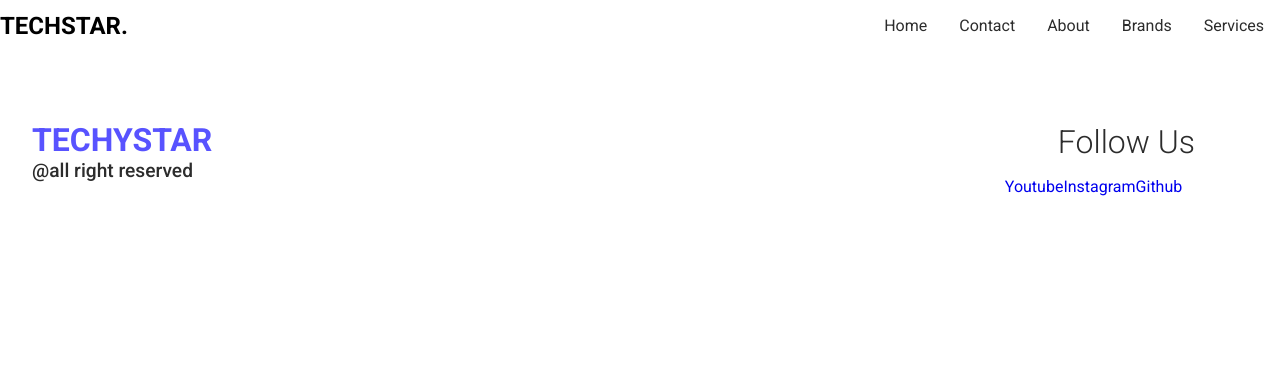
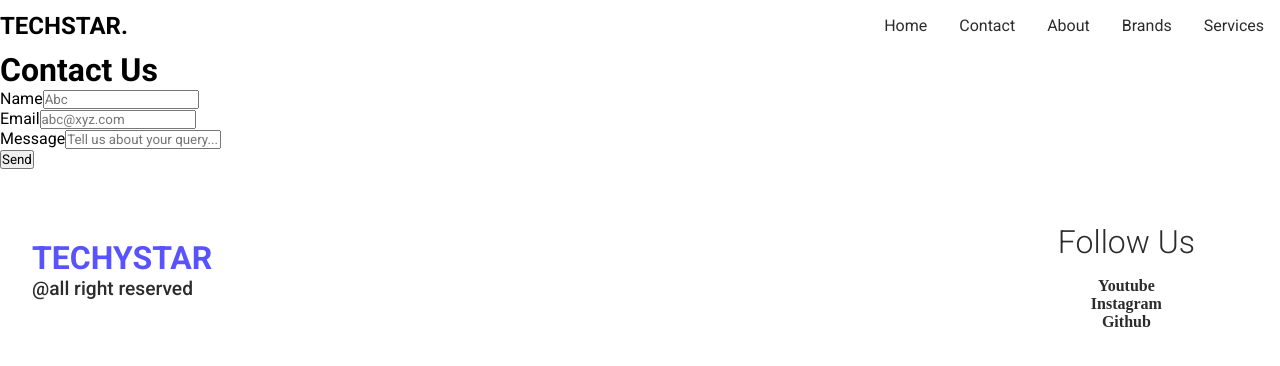
Before and after one commit to deep-coder1/react-techystar_1, a React (Create React App) app: page /contact in a window 1280 px wide. Shown: the top 366 px of the page. Built offline with nearby package versions, Linux system fonts and the light colour scheme.

Commit message:
React TechyStar Project Work contact section 1.0

```diff
--- a/src/App.js
+++ b/src/App.js
@@ -6,14 +6,17 @@ import "./styles/App.scss";
 import "./styles/header.scss";
 import "./styles/home.scss";
 import "./styles/footer.scss";
+import "./styles/contact.scss";
 import Footer from "./components/Footer";
+import Contact from "./components/Contact";
 
 function App() {
   return (
     <Router>
       <Header />
       <Routes>
-        <Route path="/" element={<Home />} />
+        {/* <Route path="/" element={<Home />} /> */}
+        <Route path="/contact" element={<Contact />} />
       </Routes>
       <Footer />
     </Router>
--- a/src/components/Contact.jsx
+++ b/src/components/Contact.jsx
@@ -2,7 +2,29 @@ import React from 'react'
 
 function Contact() {
   return (
-    <div>Contact</div>
+    <div className='contact'>
+      <main>
+        <h1>Contact Us</h1>
+        <form>
+          <div>
+            <label>Name</label>
+            <input type="text" placeholder='Abc' required />
+          </div>
+
+          <div>
+            <label>Email</label>
+            <input type="email" placeholder='abc@xyz.com' required />
+          </div>
+
+          <div>
+            <label>Message</label>
+            <input type="text" placeholder='Tell us about your query...' required />
+          </div>
+
+          <button type='submit'>Send</button>
+        </form>
+      </main>
+    </div>
   )
 }
 
--- a/src/styles/footer.scss
+++ b/src/styles/footer.scss
@@ -32,6 +32,16 @@ footer {
 
         > div {
             display: flex;
+            flex-direction: column;
+            align-items: center;
+
+            a {
+                color: $dark;
+                font: 900 1rem $text2;
+                &:hover {
+                    color: $third;
+                }
+            }
         }
     }
 }
```
Also changed, not shown: src/styles/contact.scss (added), 1 other file (tests, documents, lock files or other folders).
